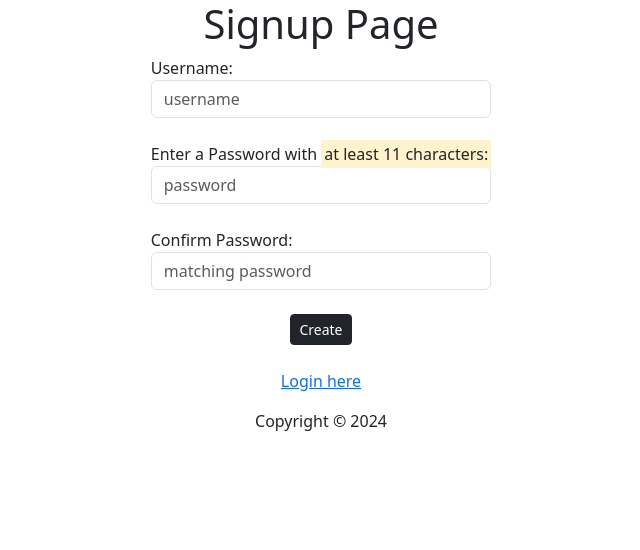
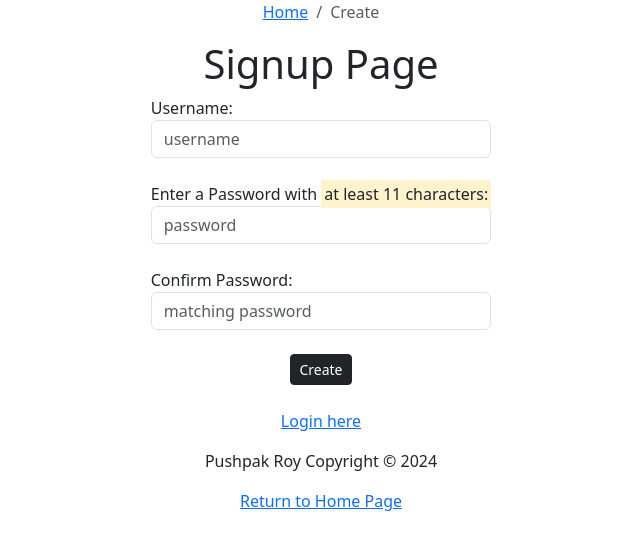
Before and after one commit to puroy3/COSC4806-5, a PHP site: page /create in a window 1280 px wide. Shown: the top 550 px of the page, without its empty margins (319-959 px from the left). Run offline with PHP 8.4, Linux system fonts and the light colour scheme; data that the repository does not hold is empty.

Commit message:
Add breadcrumbs to all views.

```diff
--- a/app/views/create/index.php
+++ b/app/views/create/index.php
@@ -10,6 +10,14 @@
     <div class="page-header" id="banner">
         <div class="row">
             <div class="col-lg-12">
+              <div style="display: flex; align-items: center; justify-content: center;">
+                <nav aria-label="breadcrumb">
+                  <ol class="breadcrumb">
+                    <li class="breadcrumb-item"><a href="/home">Home</a></li>
+                    <li class="breadcrumb-item active" aria-current="page"><?=ucwords($_SESSION['controller']);?></li>
+                  </ol>
+                </nav>
+              </div>
                 <h1 class="text-center">Signup Page</h1>
             </div>
         </div>
--- a/app/views/reminders/index.php
+++ b/app/views/reminders/index.php
@@ -3,12 +3,14 @@
   <div class="page-header" id="banner">
     <div class="row">
       <div class="col-lg-12 text-center">
+        <div style="display: flex; align-items: center; justify-content: center;">
           <nav aria-label="breadcrumb">
             <ol class="breadcrumb">
               <li class="breadcrumb-item"><a href="/home">Home</a></li>
               <li class="breadcrumb-item active" aria-current="page"><?=ucwords($_SESSION['controller']);?></li>
             </ol>
           </nav>
+        </div>
         <h1>Reminders</h1>
         <p> <a href="/reminders/create" class="btn btn-dark">Create a new reminder </a></p>
         <?php if (!empty($data['reminders'])): ?>
--- a/app/views/templates/footer.php
+++ b/app/views/templates/footer.php
@@ -1,7 +1,8 @@
 <footer class="footer">
     <div class="row">
         <div class="col-lg-12">
-            <p class="text-center">Copyright &copy; <?php echo date('Y'); ?> </p>
+            <p class="text-center">Pushpak Roy Copyright &copy; <?php echo date('Y'); ?> </p>
+            <p class="text-center"><a href="/home"> Return to Home Page </a></p>
         </div>
     </div>
 </footer>
```
Also changed, not shown: app/views/home/index.php (+8 -0 lines), app/views/login/index.php (+8 -0 lines), app/views/reminders/create.php (+8 -0 lines), app/views/reminders/update.php (+8 -0 lines), app/views/secret/index.php (+8 -0 lines). Lines whose indentation alone changed are shown as unchanged.
